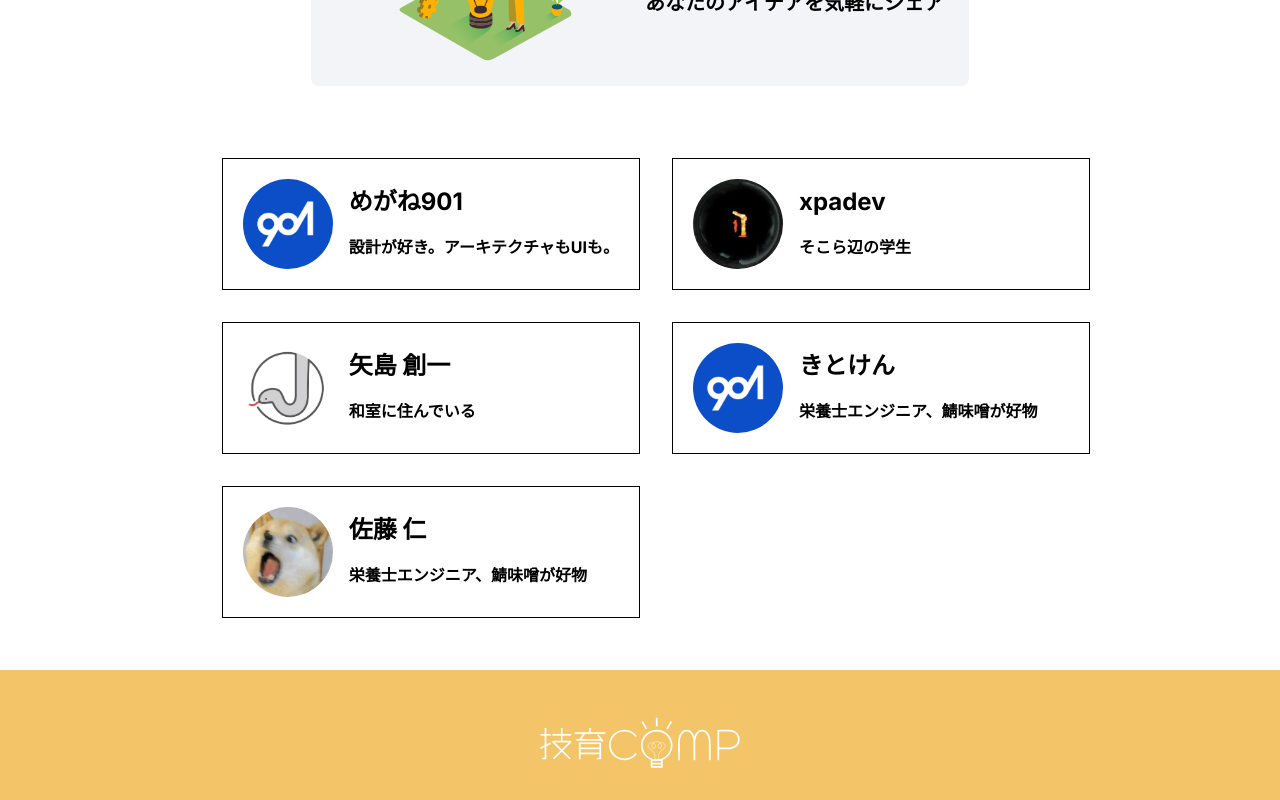
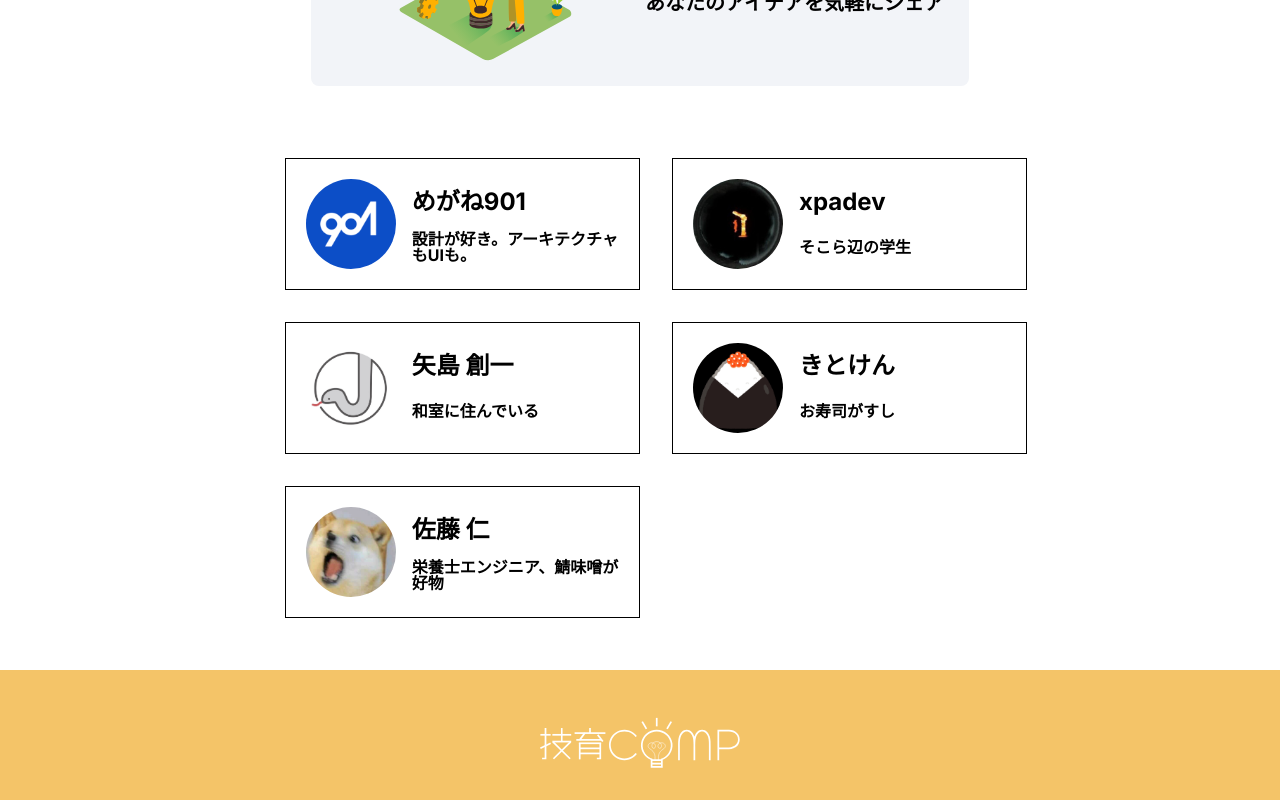
Before and after one commit to geekcamp2023-vol2-team31/lp, a Next.js app: page / in a window 1280 px wide. Shown: the part 1424-2224 px from the top of the page. Built offline with nearby package versions, Linux system fonts and the light colour scheme.

Commit message:
update: kitoken

```diff
--- a/src/components/developer/developer.presenter.tsx
+++ b/src/components/developer/developer.presenter.tsx
@@ -6,7 +6,7 @@ const Developer = () => {
     <Card src={"/developer-mgn901.png"} username={"めがね901"} bio={"設計が好き。アーキテクチャもUIも。"}/>
     <Card src={"/developer-xpadev.jpg"} username={"xpadev"} bio={"そこら辺の学生"}/>
     <Card src={"/developer-yajima.jpg"} username={"矢島 創一"} bio={"和室に住んでいる"}/>
-    <Card src={"/developer-mgn901.png"} username={"きとけん"} bio={"栄養士エンジニア、鯖味噌が好物"}/>
+    <Card src={"/developer-kitoken.png"} username={"きとけん"} bio={"お寿司がすし"}/>
     <Card src={"/developer-satojin.png"} username={"佐藤 仁"} bio={"栄養士エンジニア、鯖味噌が好物"}/>
   </div>
 }
```
Also changed, not shown: public/developer-kitoken.png (added).
